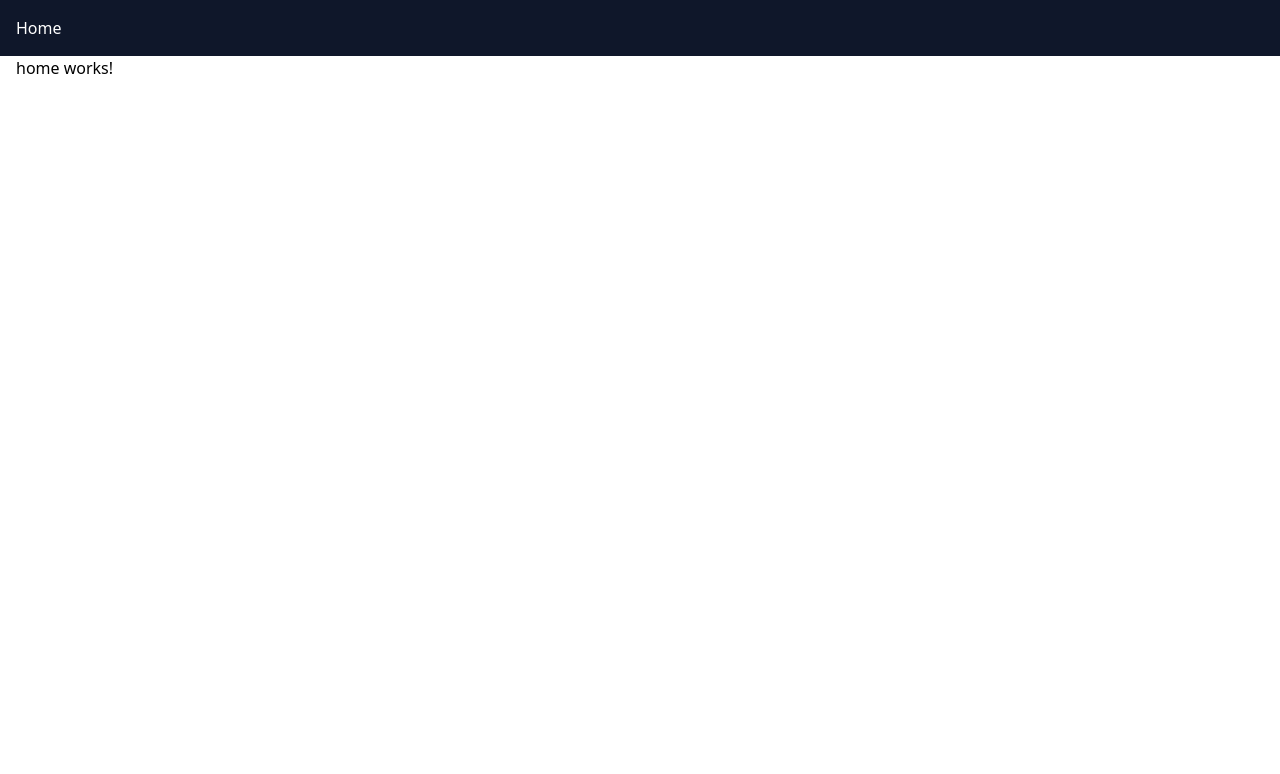
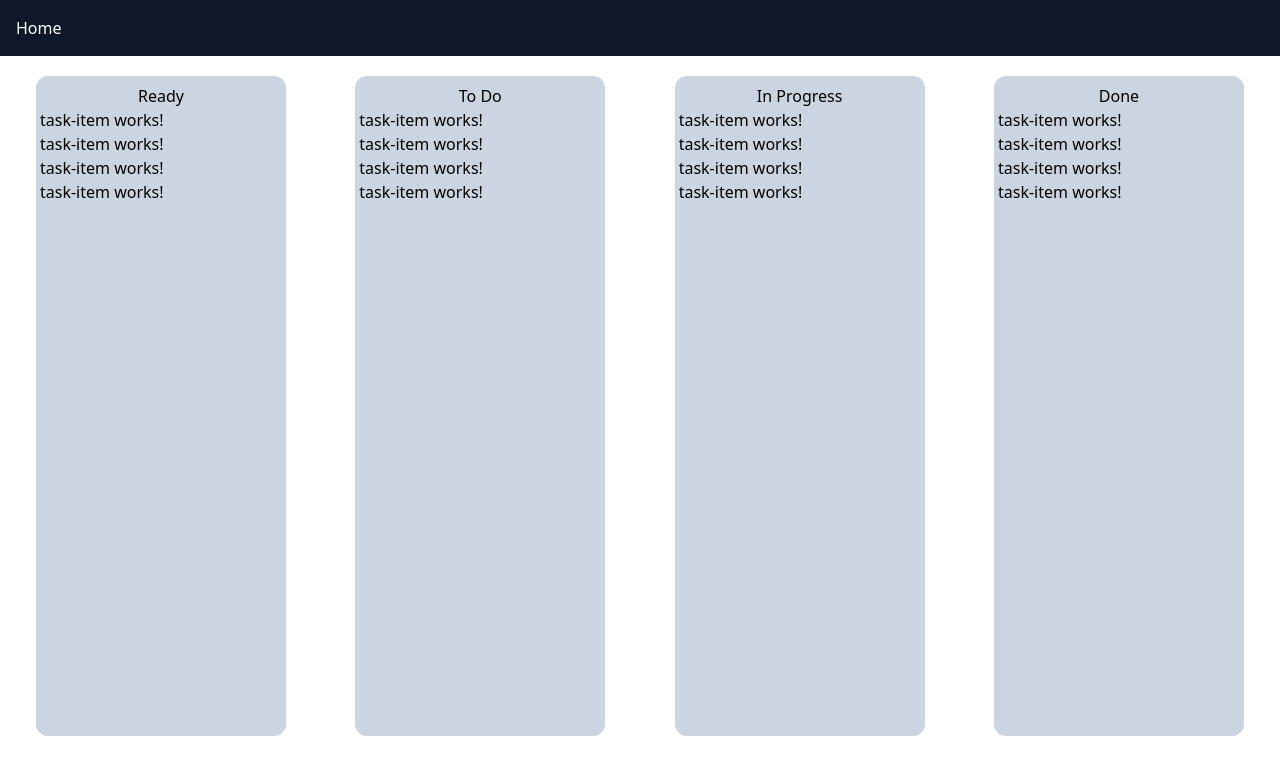
Before and after one commit to HectorRubi/scrum-task-manager-angular, an Angular app: page / in a window 1280 px wide. Shown: the top 774 px of the page. Built offline with nearby package versions, Linux system fonts and the light colour scheme.

Commit message:
Use tasks container in home page

```diff
--- a/src/app/pages/home/home.component.html
+++ b/src/app/pages/home/home.component.html
@@ -1 +1,14 @@
-<p>home works!</p>
+<div class="flex gap-5 justify-between overflow-x-scroll h-[700px] px-5 py-5">
+  <app-tasks-container
+    title="ready"
+  ></app-tasks-container>
+  <app-tasks-container
+    title="to do"
+  ></app-tasks-container>
+  <app-tasks-container
+    title="in progress"
+  ></app-tasks-container>
+  <app-tasks-container
+    title="done"
+  ></app-tasks-container>
+</div>
```
